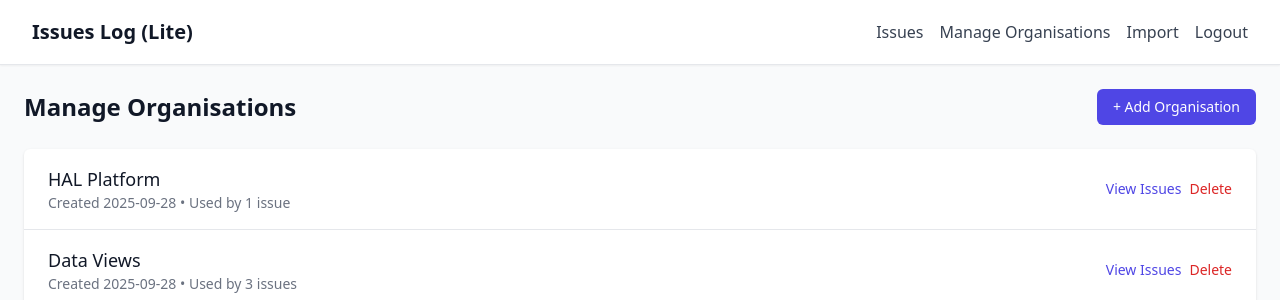
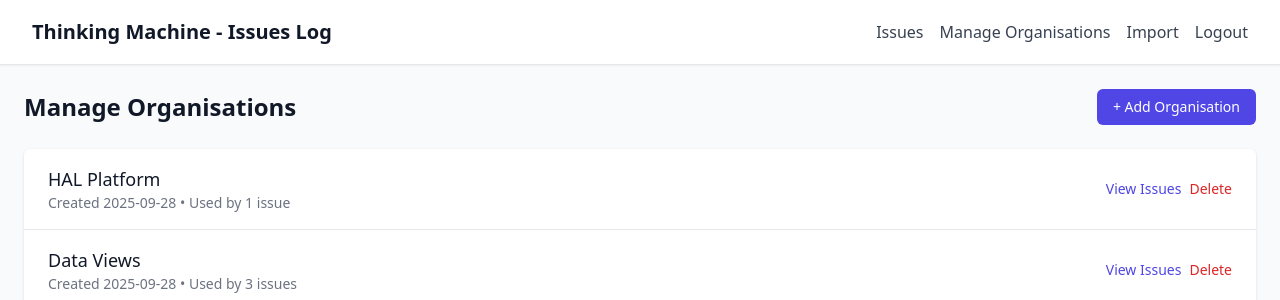
Before and after one commit to glebkhamin/issues-log-lite, a Flask app: page /manage-organisations in a window 1280 px wide. Shown: the top 300 px of the page. Run offline with Flask 3, Linux system fonts and the light colour scheme; the visitor is signed in with stand-in values (Sample User, id 1); some libraries are stand-ins or nearby versions.

Commit message:
Update page title to 'Thinking Machine - Issues Log'
- Change all instances of 'Issues Log (Lite)' to 'Thinking Machine - Issues Log'
- Update page titles, headers, and navigation
- Update test assertions and README
- Maintain consistent branding across all pages

```diff
--- a/templates/base.html
+++ b/templates/base.html
@@ -3,7 +3,7 @@
 <head>
     <meta charset="UTF-8">
     <meta name="viewport" content="width=device-width, initial-scale=1.0">
-    <title>{% block title %}Issues Log (Lite){% endblock %}</title>
+    <title>{% block title %}Thinking Machine - Issues Log{% endblock %}</title>
     <script src="https://cdn.tailwindcss.com"></script>
     <script src="https://unpkg.com/htmx.org@1.9.10"></script>
     <style>
@@ -49,7 +49,7 @@
         <div class="max-w-full mx-auto px-4 sm:px-6 lg:px-8">
             <div class="flex justify-between h-16">
                 <div class="flex items-center">
-                    <h1 class="text-xl font-semibold text-gray-900">Issues Log (Lite)</h1>
+                    <h1 class="text-xl font-semibold text-gray-900">Thinking Machine - Issues Log</h1>
                 </div>
                 <div class="flex items-center space-x-4">
                     <a href="{{ url_for('index') }}" class="text-gray-700 hover:text-gray-900">Issues</a>
--- a/templates/login.html
+++ b/templates/login.html
@@ -3,14 +3,14 @@
 <head>
     <meta charset="UTF-8">
     <meta name="viewport" content="width=device-width, initial-scale=1.0">
-    <title>Login - Issues Log (Lite)</title>
+    <title>Login - Thinking Machine - Issues Log</title>
     <script src="https://cdn.tailwindcss.com"></script>
 </head>
 <body class="bg-gray-50 flex items-center justify-center min-h-screen">
     <div class="max-w-md w-full space-y-8">
         <div>
             <h2 class="mt-6 text-center text-3xl font-extrabold text-gray-900">
-                Issues Log (Lite)
+                Thinking Machine - Issues Log
             </h2>
             <p class="mt-2 text-center text-sm text-gray-600">
                 Enter admin password to continue
--- a/templates/manage_organisations.html
+++ b/templates/manage_organisations.html
@@ -1,6 +1,6 @@
 {% extends "base.html" %}
 
-{% block title %}Manage Organisations - Issues Log (Lite){% endblock %}
+{% block title %}Manage Organisations - Thinking Machine - Issues Log{% endblock %}
 
 {% block content %}
 <div class="space-y-6">
--- a/test_app.py
+++ b/test_app.py
@@ -32,7 +32,7 @@ def test_login_page(client):
     """Test login page loads"""
     response = client.get('/login')
     assert response.status_code == 200
-    assert b'Issues Log (Lite)' in response.data
+    assert b'Thinking Machine - Issues Log' in response.data
 
 def test_login_success(client):
     """Test successful login"""
```
Also changed, not shown: README.md.
